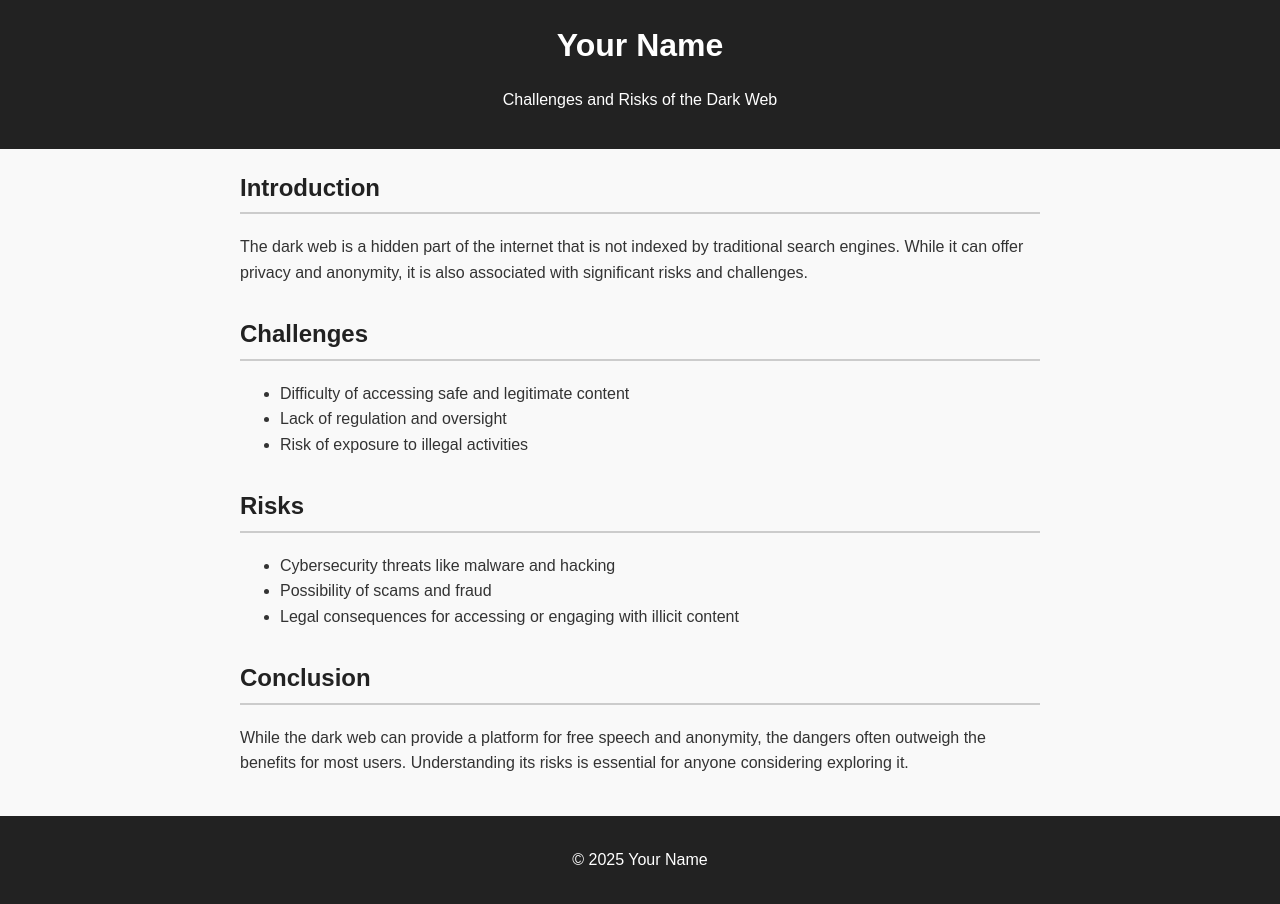
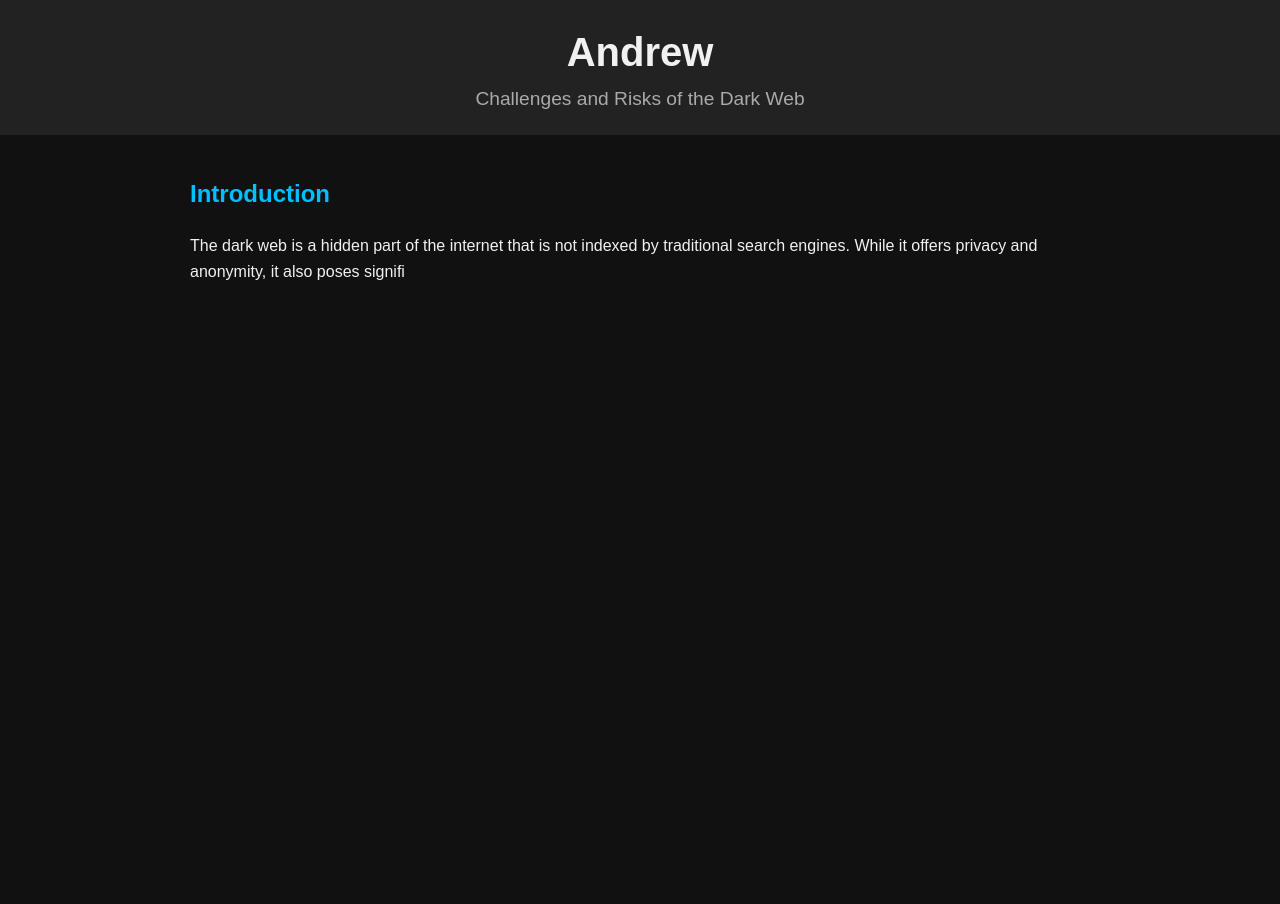
Before and after one commit to cupcakeprincess1818/cupcakeprincess1818.github.io, a plain HTML site: page index.html in a window 1280 px wide. After the commit the page ends 800 px from the top, so only its background shows below. Drawn offline with Linux system fonts and the light colour scheme.

Commit message:
Update index.html

```diff
--- a/index.html
+++ b/index.html
@@ -7,46 +7,49 @@
   <style>
     body {
       font-family: Arial, sans-serif;
-      line-height: 1.6;
       margin: 0;
       padding: 0;
-      background-color: #f9f9f9;
-      color: #333;
+      background-color: #111;
+      color: #f1f1f1;
+      line-height: 1.6;
     }
     header {
       background: #222;
-      color: #fff;
-      padding: 20px 10px;
+      padding: 20px;
       text-align: center;
     }
     header h1 {
       margin: 0;
+      font-size: 2.5em;
+    }
+    header p {
+      margin: 0;
+      font-size: 1.2em;
+      color: #aaa;
     }
     main {
-      max-width: 800px;
-      margin: 20px auto;
-      padding: 0 20px;
+      padding: 20px;
+      max-width: 900px;
+      margin: auto;
     }
     section {
-      margin-bottom: 30px;
+      margin-bottom: 40px;
     }
     h2 {
-      color: #222;
-      border-bottom: 2px solid #ccc;
-      padding-bottom: 5px;
+      color: #00bfff;
     }
     footer {
       text-align: center;
-      padding: 15px;
+      padding: 20px;
       background: #222;
-      color: #fff;
-      margin-top: 40px;
+      color: #777;
+      font-size: 0.9em;
     }
   </style>
 </head>
 <body>
   <header>
-    <h1>Your Name</h1>
+    <h1>Andrew</h1>
     <p>Challenges and Risks of the Dark Web</p>
   </header>
 
@@ -55,40 +58,4 @@
       <h2>Introduction</h2>
       <p>
         The dark web is a hidden part of the internet that is not indexed by traditional search engines.
-        While it can offer privacy and anonymity, it is also associated with significant risks and challenges.
-      </p>
-    </section>
-
-    <section>
-      <h2>Challenges</h2>
-      <ul>
-        <li>Difficulty of accessing safe and legitimate content</li>
-        <li>Lack of regulation and oversight</li>
-        <li>Risk of exposure to illegal activities</li>
-      </ul>
-    </section>
-
-    <section>
-      <h2>Risks</h2>
-      <ul>
-        <li>Cybersecurity threats like malware and hacking</li>
-        <li>Possibility of scams and fraud</li>
-        <li>Legal consequences for accessing or engaging with illicit content</li>
-      </ul>
-    </section>
-
-    <section>
-      <h2>Conclusion</h2>
-      <p>
-        While the dark web can provide a platform for free speech and anonymity,
-        the dangers often outweigh the benefits for most users.
-        Understanding its risks is essential for anyone considering exploring it.
-      </p>
-    </section>
-  </main>
-
-  <footer>
-    <p>© 2025 Your Name</p>
-  </footer>
-</body>
-</html>
+        While it offers privacy and anonymity, it also poses signifi
```
